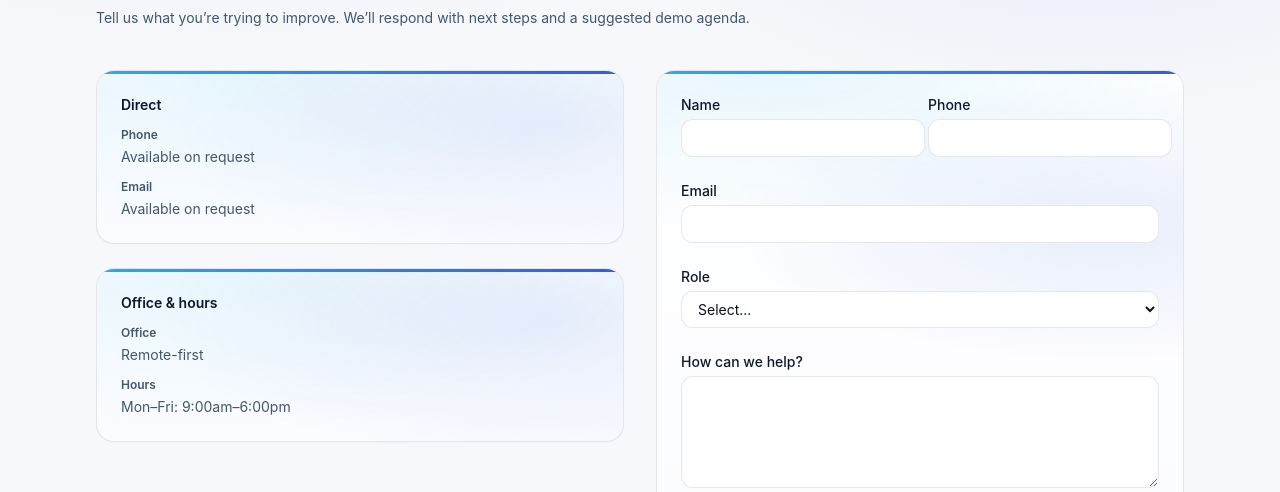
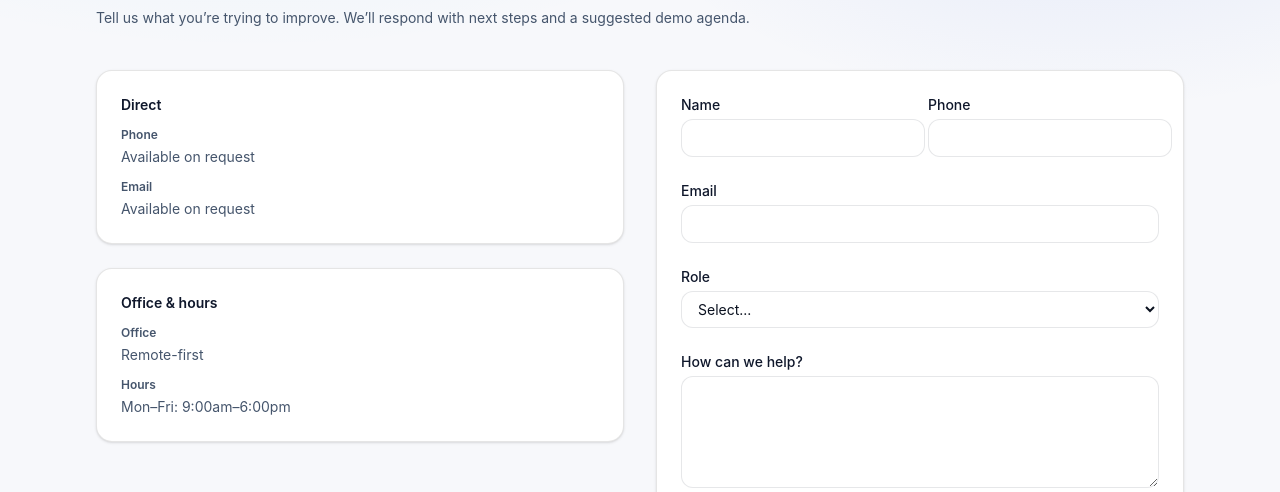
Before and after one commit to Shivang-kothari/home-health-website, a Next.js app: page /contact in a window 1280 px wide. Shown: the part 165-657 px from the top of the page. Built offline with nearby package versions, Linux system fonts and the light colour scheme; no server answers.

Commit message:
Simplify demo/contact page panels
Co-authored-by: kotharishivang20 <kotharishivang20@gmail.com>

```diff
--- a/src/app/(site)/contact/page.tsx
+++ b/src/app/(site)/contact/page.tsx
@@ -2,7 +2,6 @@ import type { Metadata } from "next";
 import Container from "../../components/Container";
 import ContactForm from "../../components/ContactForm";
 import { site } from "../../lib/site";
-import Card from "../../components/Card";
 import Reveal from "../../components/Reveal";
 
 export const metadata: Metadata = {
@@ -22,7 +21,7 @@ export default function ContactPage() {
         <div className="mt-10 grid gap-8 lg:grid-cols-2">
           <div className="space-y-6">
             <Reveal>
-              <Card className="p-6">
+              <div className="rounded-2xl border border-black/10 bg-white p-6 shadow-sm">
                 <div className="text-sm font-semibold text-slate-900">Direct</div>
                 <div className="mt-3 grid gap-3 text-sm text-slate-700">
                   <div>
@@ -46,11 +45,11 @@ export default function ContactPage() {
                     )}
                   </div>
                 </div>
-              </Card>
+              </div>
             </Reveal>
 
             <Reveal delayMs={120}>
-              <Card className="p-6">
+              <div className="rounded-2xl border border-black/10 bg-white p-6 shadow-sm">
                 <div className="text-sm font-semibold text-slate-900">Office & hours</div>
                 <div className="mt-3 grid gap-3 text-sm text-slate-700">
                   <div>
@@ -64,7 +63,7 @@ export default function ContactPage() {
                     <div className="mt-1 text-slate-600">{site.hoursLines.map((l) => <div key={l}>{l}</div>)}</div>
                   </div>
                 </div>
-              </Card>
+              </div>
             </Reveal>
           </div>
 
--- a/src/app/components/ContactForm.tsx
+++ b/src/app/components/ContactForm.tsx
@@ -53,7 +53,7 @@ export default function ContactForm({ variant = "default" }: Props) {
       onSubmit={onSubmit}
       className={
         variant === "simple"
-          ? "card grid gap-6 p-6"
+          ? "grid gap-6 rounded-2xl border border-black/10 bg-white p-6 shadow-sm"
           : "card grid gap-6 p-6"
       }
     >
```
